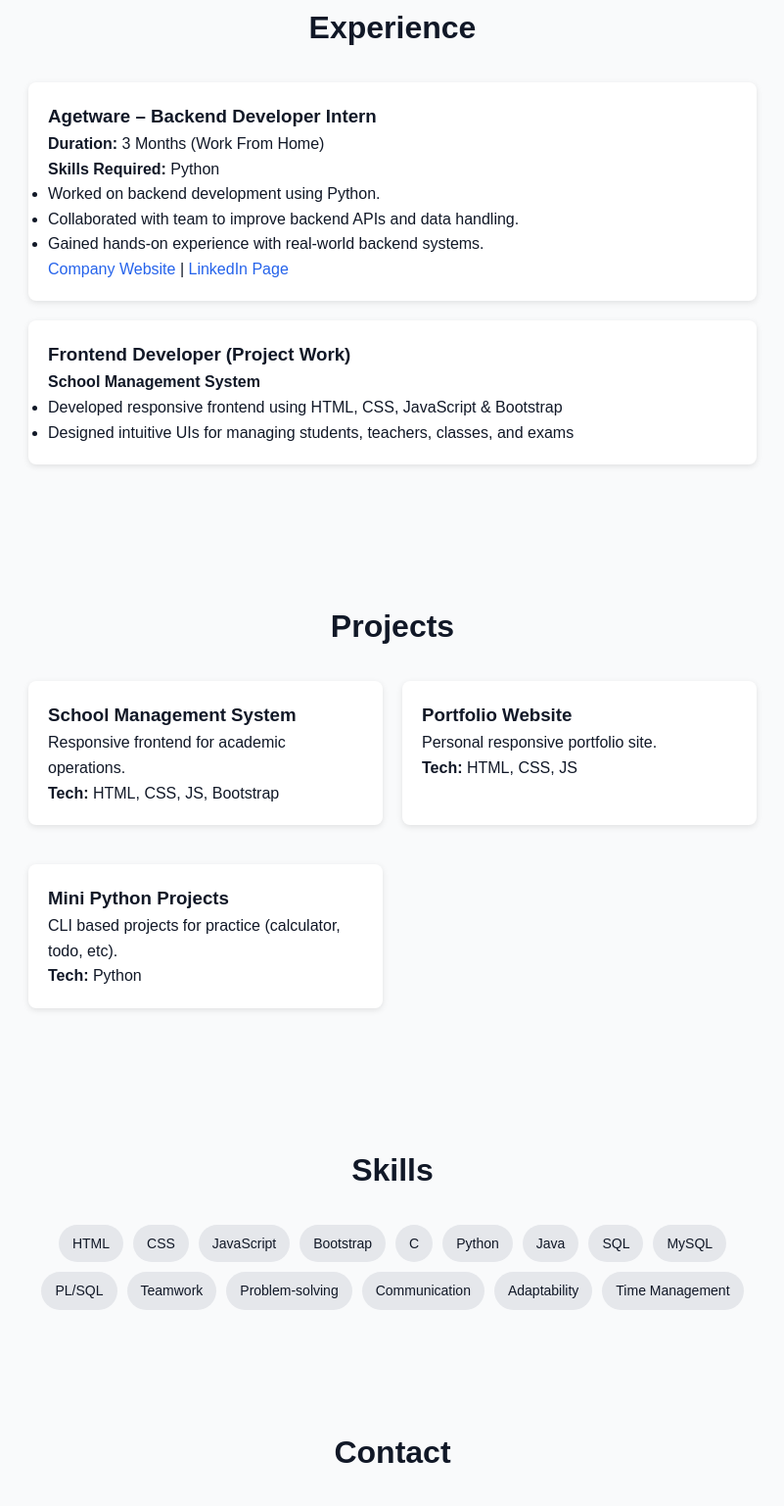
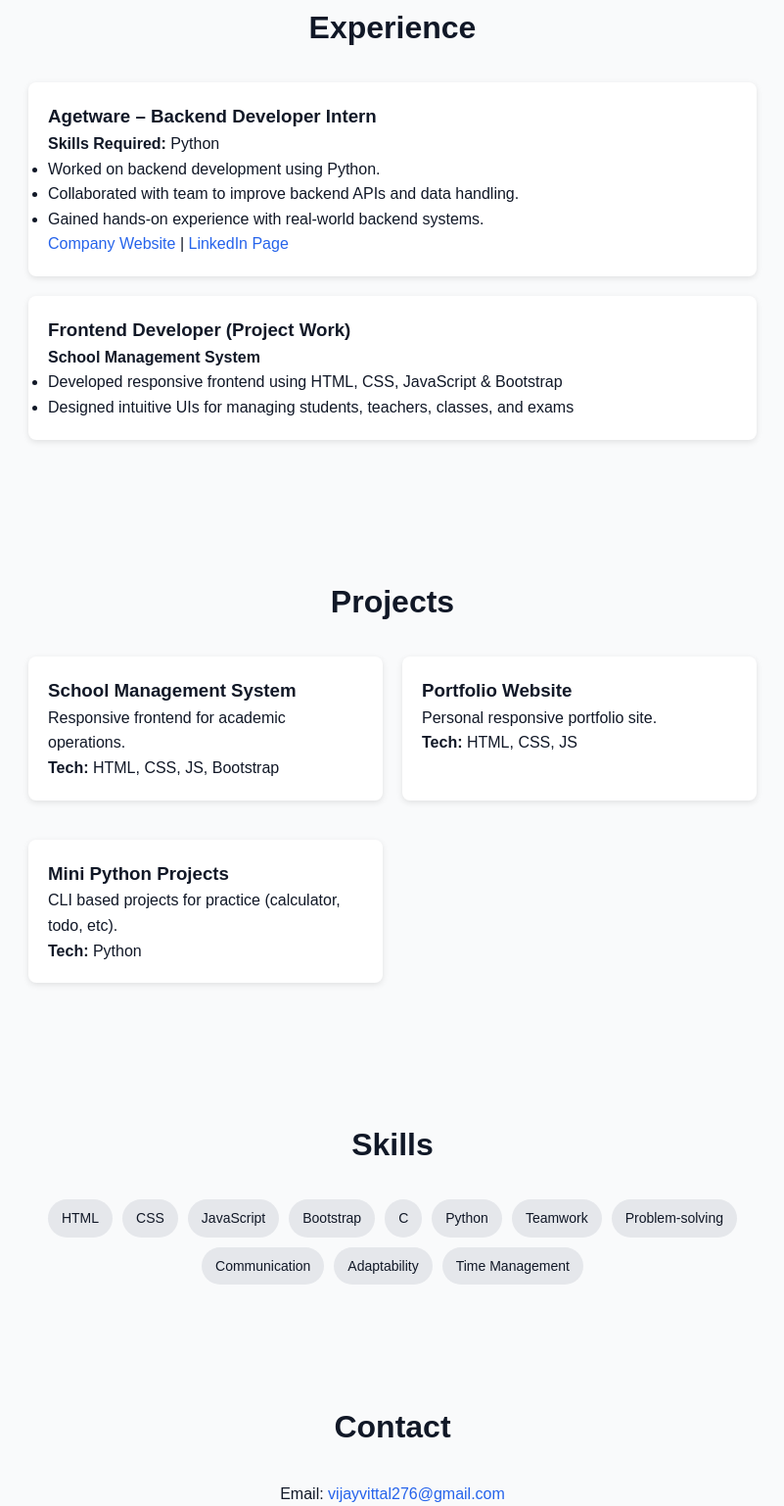
Before and after one commit to VijayVittal-dev/Portfolio., a plain HTML site: page index.html in a window 1280 px wide. Shown: the part 1867-3404 px from the top of the page at 98% size, without its empty margins (239-1040 px from the left). Drawn offline with Linux system fonts and the light colour scheme.

Commit message:
Update index.html

```diff
--- a/index.html
+++ b/index.html
@@ -78,7 +78,6 @@
     <h2>Experience</h2>
     <div class="card">
       <h3>Agetware – Backend Developer Intern</h3>
-      <p><strong>Duration:</strong> 3 Months (Work From Home)</p>
       <p><strong>Skills Required:</strong> Python</p>
       <ul>
         <li>Worked on backend development using Python.</li>
@@ -126,8 +125,7 @@
     <h2>Skills</h2>
     <div class="skills">
       <span>HTML</span><span>CSS</span><span>JavaScript</span><span>Bootstrap</span>
-      <span>C</span><span>Python</span><span>Java</span>
-      <span>SQL</span><span>MySQL</span><span>PL/SQL</span>
+      <span>C</span><span>Python</span>
       <span>Teamwork</span><span>Problem-solving</span>
       <span>Communication</span><span>Adaptability</span><span>Time Management</span>
     </div>
```
